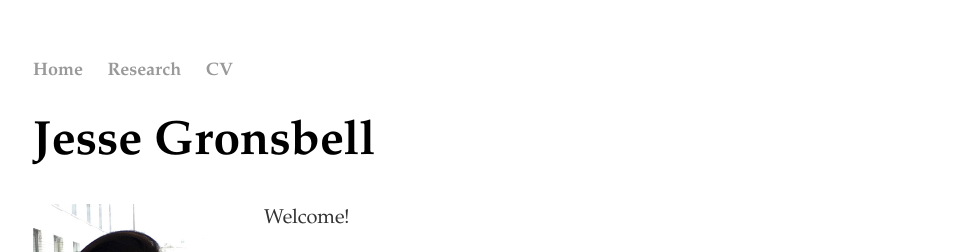
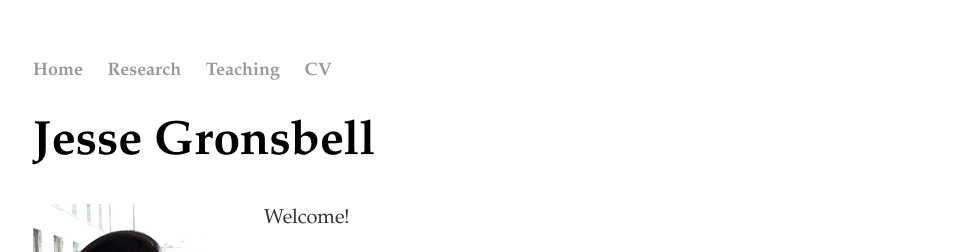
Before and after one commit to jgrons/old_website, a Jekyll site: the page built from index.html, in a window 1280 px wide. Shown: the top 252 px of the page, without its empty margins (159-1118 px from the left). Built offline with Jekyll 4.4.1, drawn with Linux system fonts in a browser that asks for light colours.

Commit message:
Update default.html

```diff
--- a/_layouts/default.html
+++ b/_layouts/default.html
@@ -11,6 +11,7 @@
 	    		<ul>
 	        		<li style="font-size:18px; font-family: palatino"><a href="/">Home</a></li>
 				<li style="font-size:18px; font-family: palatino"><a href="/research">Research</a></li>
+				<li style="font-size:18px; font-family: palatino"><a href="/teaching">Teaching</a></li>
 				<li style="font-size:18px; font-family: palatino"><a href="/cv">CV</a></li>
 	    		</ul>
 			</nav>
```
